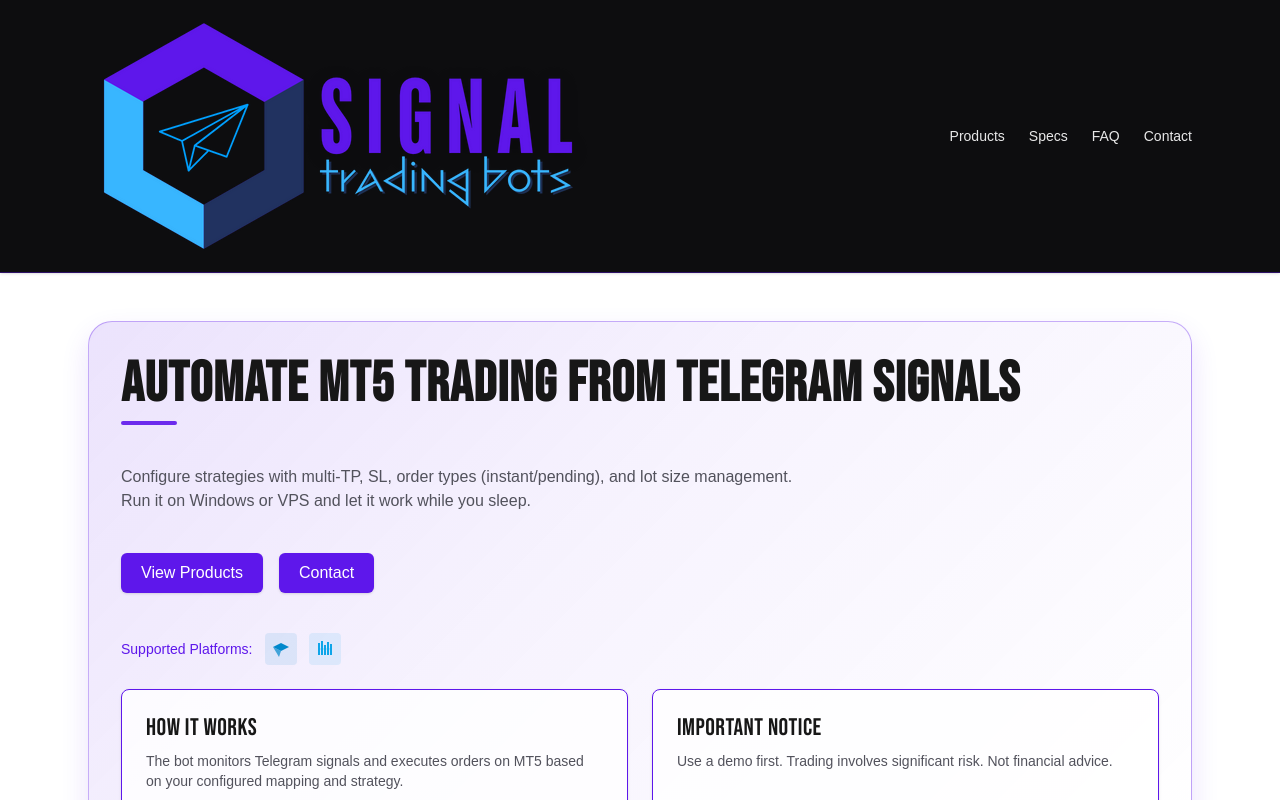
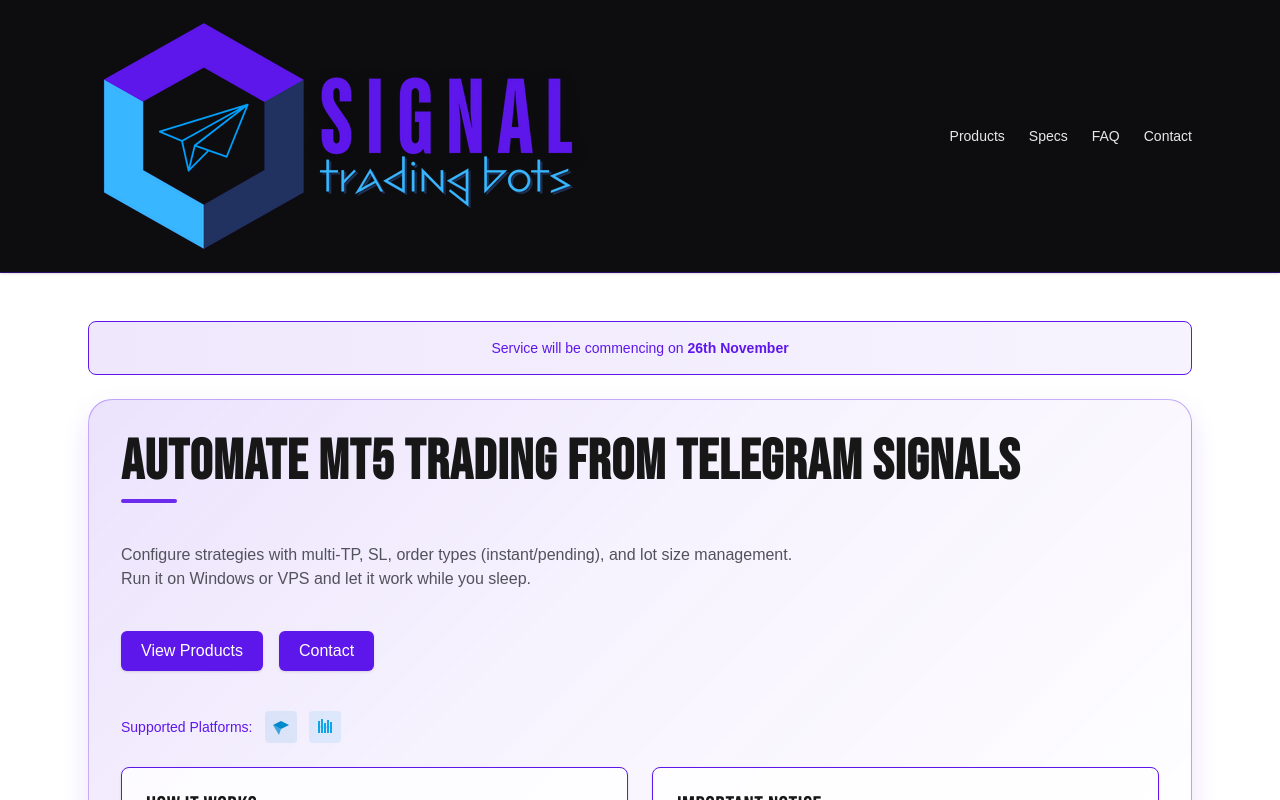
Before and after one commit to Appsbydare/Signal_Trading_Bots, a Next.js app: page / in a window 1280 px wide. Shown: the top 800 px of the page. Built offline with nearby package versions, Linux system fonts and the light colour scheme; no server answers.

Commit message:
feat: add notice banner for service commencement date (26th November)

```diff
--- a/src/app/page.tsx
+++ b/src/app/page.tsx
@@ -4,7 +4,13 @@ import Link from "next/link";
 
 export default function Home() {
   return (
-    <div className="brand-callout space-y-10 rounded-3xl p-8">
+    <div className="space-y-6">
+      <div className="rounded-lg border border-[#5e17eb] bg-gradient-to-r from-[#5e17eb]/10 to-[#5e17eb]/5 px-6 py-4 text-center">
+        <p className="text-sm font-medium text-[#5e17eb]">
+          Service will be commencing on <strong>26th November</strong>
+        </p>
+      </div>
+      <div className="brand-callout space-y-10 rounded-3xl p-8">
       <motion.h1
         initial={{ opacity: 0, y: 12 }}
         animate={{ opacity: 1, y: 0 }}
@@ -68,6 +74,7 @@ export default function Home() {
           </div>
         </div>
       </div>
+      </div>
     </div>
   );
 }
```
